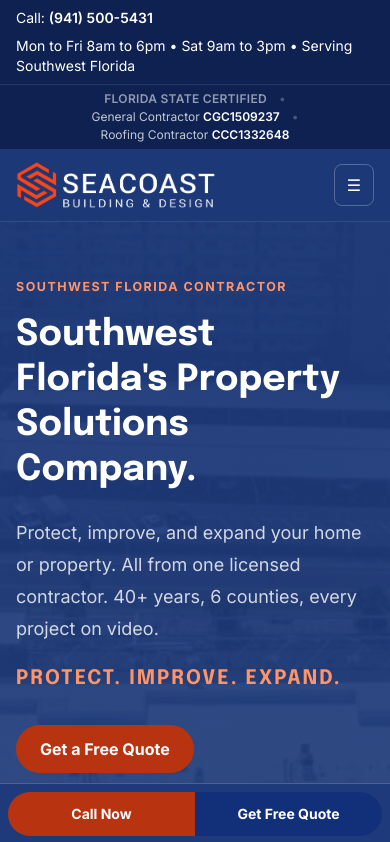
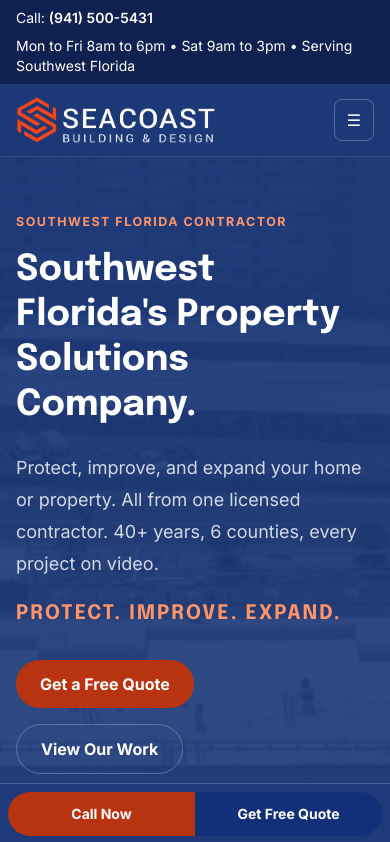
Before and after one commit to ecomstrategics/seacoast-bd, a Next.js app: page / in a window 390 px wide. Shown: the top 842 px of the page. Built offline with nearby package versions, Linux system fonts and the light colour scheme.

Commit message:
Hide sticky license bar on mobile to free header space (licenses still in footer)

```diff
--- a/src/components/Header.tsx
+++ b/src/components/Header.tsx
@@ -56,8 +56,9 @@
         </div>
       </div>
 
-      {/* License bar: Florida state-certified license numbers */}
-      <div className="border-t border-white/10 bg-navy-900 text-xs text-white/75">
+      {/* License bar: Florida state-certified license numbers. Hidden on mobile to free up
+          fixed-header space; the same license numbers appear in the footer. */}
+      <div className="hidden border-t border-white/10 bg-navy-900 text-xs text-white/75 sm:block">
         <div className="container flex flex-wrap items-center justify-center gap-x-3 gap-y-0.5 py-1.5 text-center">
           <span className="font-semibold uppercase tracking-wide text-white/55">Florida State Certified</span>
           <span aria-hidden className="text-white/25">&bull;</span>
```
